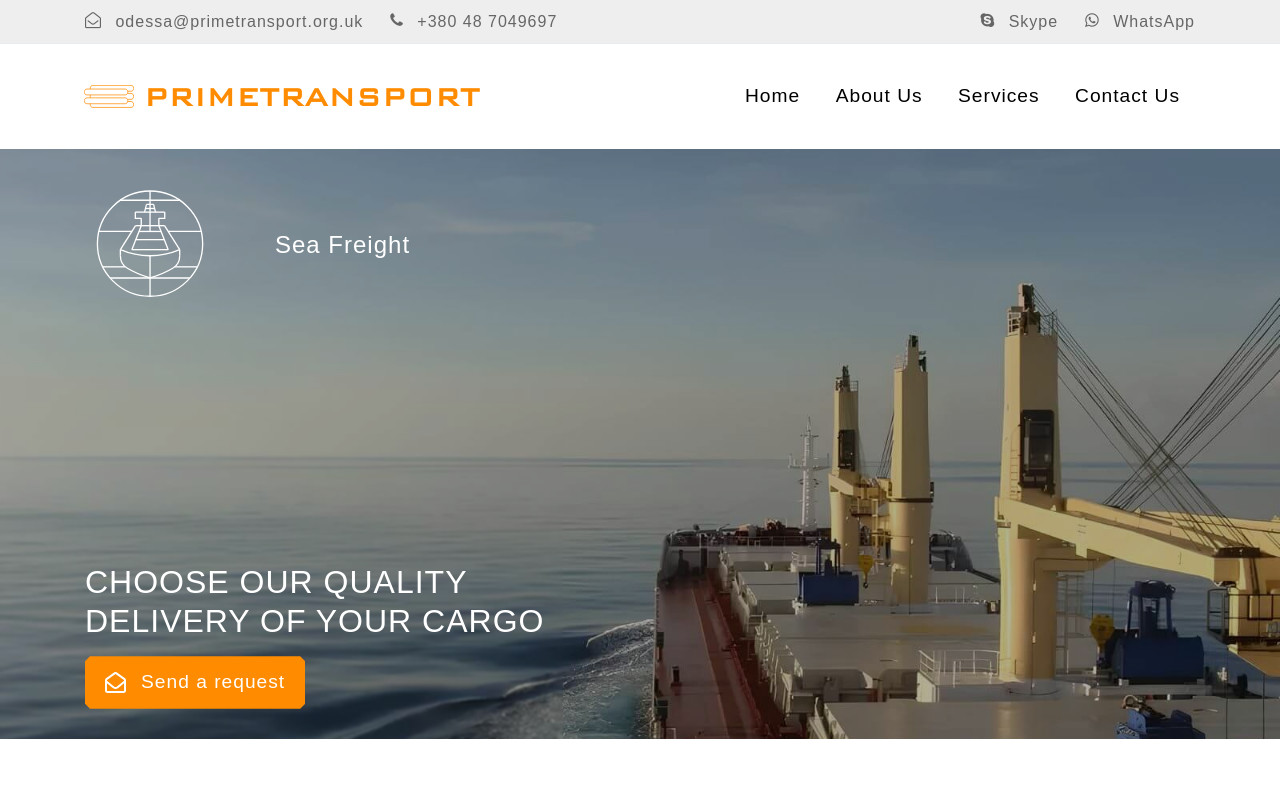
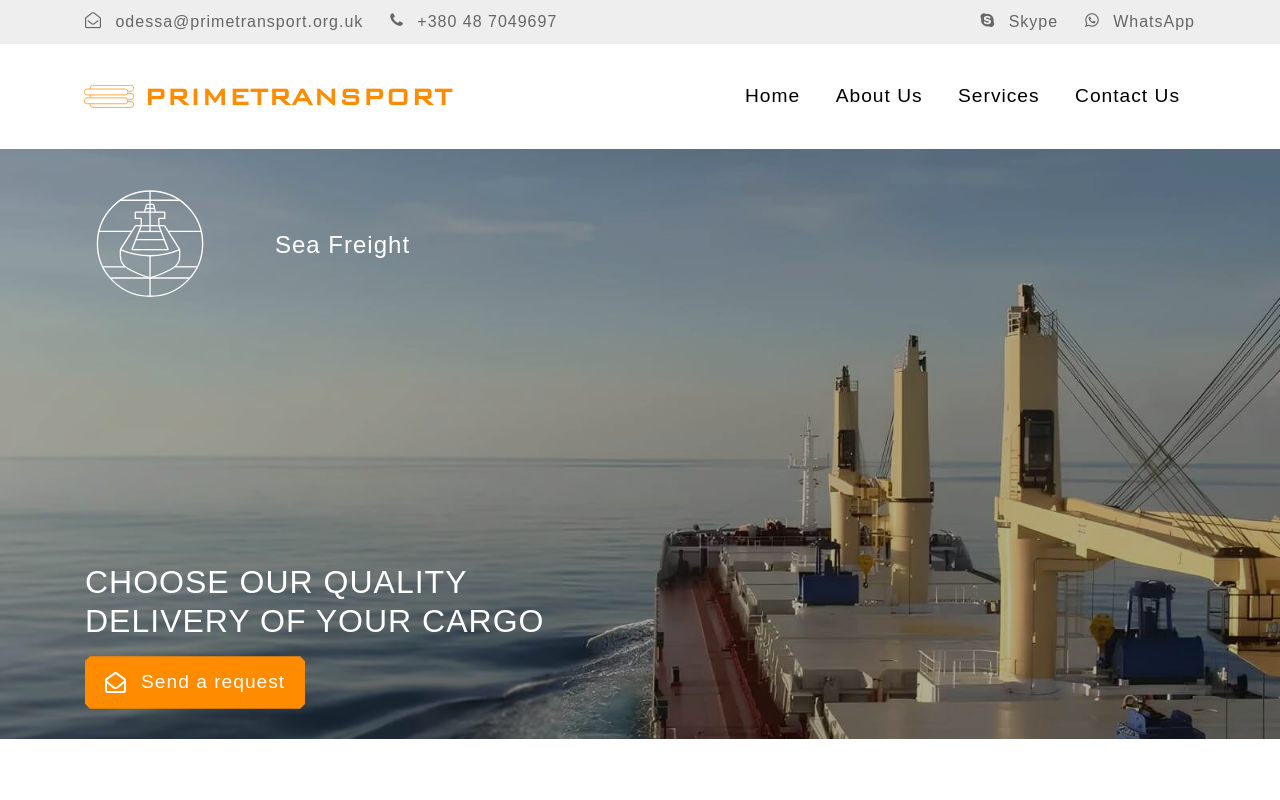
Before and after one commit to ViktoriaKlimuk/primeTransport, a plain HTML site: page index.html in a window 1280 px wide. Shown: the top 800 px of the page. Drawn offline with nearby package versions, Linux system fonts and the light colour scheme; files whose address does not match are found by name.

Commit message:
Update new-style.css

```diff
--- a/css/new-style.css
+++ b/css/new-style.css
@@ -321,7 +321,7 @@ input[type="radio"]:checked{
 }
 
 .text-primary{
-  /* font-size: clamp(1.75rem, 1.5687rem + 0.9669vw, 2.1875rem); */
+  font-size: clamp(1.25rem, 1.057rem + 0.9669vw, 2.1875rem);
   font-family: "BankGothic", sans-serif;
   font-weight: 700;
 }
```
